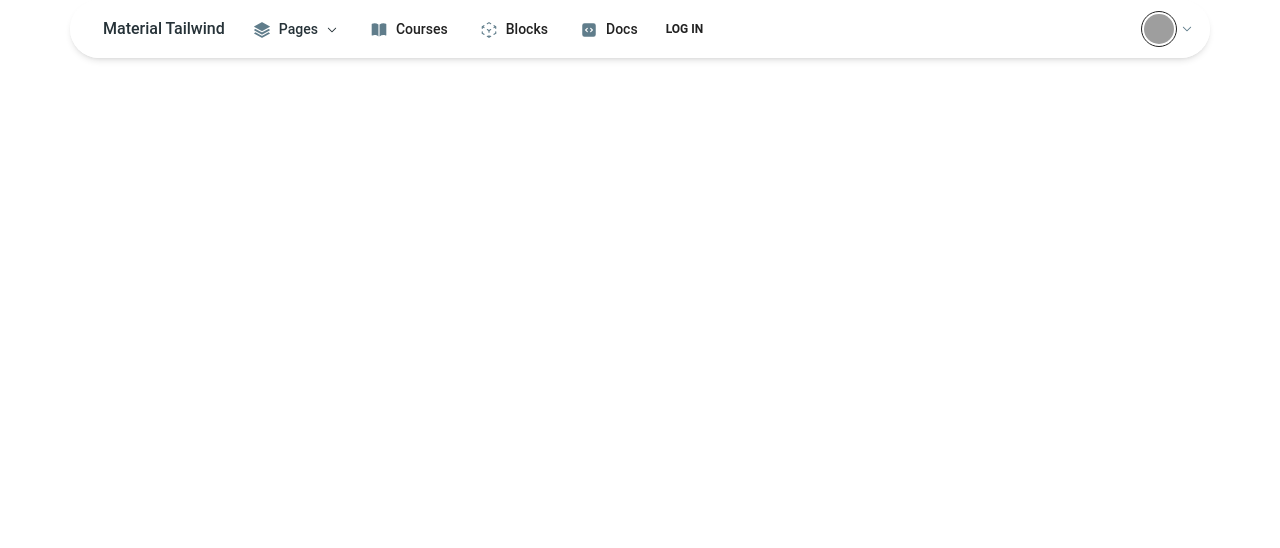
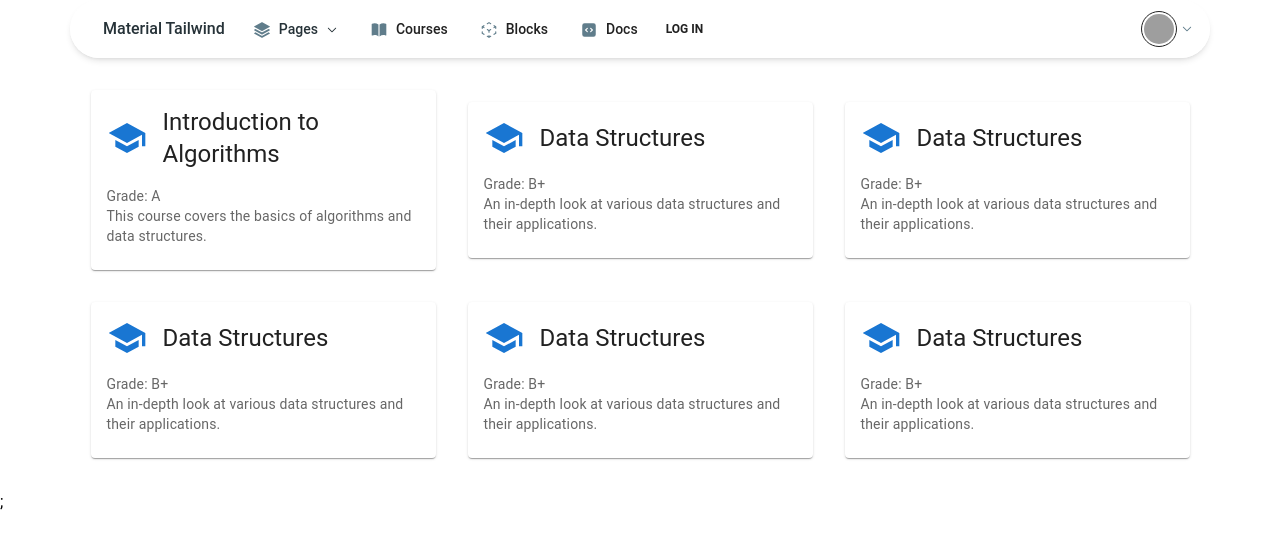
Before and after one commit to SathishAdithiyaaSV/LMS, a React (Vite) app in the folder client/: page / in a window 1280 px wide. Shown: the top 548 px of the page. Built offline with nearby package versions, Linux system fonts and the light colour scheme; grey boxes are pictures that could not be loaded.

Commit message:
Added Course Card

```diff
--- a/client/package.json
+++ b/client/package.json
@@ -10,10 +10,13 @@
     "preview": "vite preview"
   },
   "dependencies": {
+    "@emotion/react": "^11.11.4",
+    "@emotion/styled": "^11.11.5",
     "@headlessui/react": "^2.1.1",
     "@heroicons/react": "^2.1.4",
     "@material-tailwind/react": "^2.1.9",
     "@mui/icons-material": "^5.15.21",
+    "@mui/material": "^5.15.21",
     "react": "^18.3.1",
     "react-dom": "^18.3.1"
   },
--- a/client/src/App.jsx
+++ b/client/src/App.jsx
@@ -1,6 +1,50 @@
 import { Button } from "@material-tailwind/react";
 import ComplexNavbar from "./constants/navbar/Navbar";
+import CourseCard from "./components/Card";
+import { Box } from '@mui/material';
 
 export default function App() {
-  return <ComplexNavbar />;
+  return (
+    <div>
+  <ComplexNavbar />
+  <Box
+      display="flex"
+      flexWrap="wrap"
+      justifyContent="center"
+      sx={{ p: 2 }}
+    >
+  <CourseCard
+        courseName="Introduction to Algorithms"
+        grade="A"
+        description="This course covers the basics of algorithms and data structures."
+      />
+      <CourseCard
+        courseName="Data Structures"
+        grade="B+"
+        description="An in-depth look at various data structures and their applications."
+      />
+      <CourseCard
+        courseName="Data Structures"
+        grade="B+"
+        description="An in-depth look at various data structures and their applications."
+      />
+      <CourseCard
+        courseName="Data Structures"
+        grade="B+"
+        description="An in-depth look at various data structures and their applications."
+      />
+      <CourseCard
+        courseName="Data Structures"
+        grade="B+"
+        description="An in-depth look at various data structures and their applications."
+      />
+      <CourseCard
+        courseName="Data Structures"
+        grade="B+"
+        description="An in-depth look at various data structures and their applications."
+      />
+
+      </Box>;
+  </div>
+  )
 }
--- /dev/null
+++ b/client/src/components/Card.jsx
@@ -0,0 +1,46 @@
+import React from 'react';
+import PropTypes from 'prop-types';
+import { Card, CardContent, Typography, Box, ButtonBase } from '@mui/material';
+import SchoolIcon from '@mui/icons-material/School';
+
+const CourseCard = ({ courseName, grade, description, onClick }) => {
+  return (
+    <ButtonBase
+      onClick={onClick}
+      sx={{
+        display: 'flex',
+        textAlign: 'initial',
+        '&:hover .MuiCard-root': {
+          transform: 'scale(1.05)',
+          boxShadow: '0 4px 8px rgba(0, 0, 0, 0.2)',
+        },
+      }}
+    >
+      <Card className="MuiCard-root" sx={{ maxWidth: 345, margin: 2, transition: 'transform 0.3s' }}>
+        <CardContent>
+          <Box display="flex" alignItems="center" mb={2} mr={2}>
+            <SchoolIcon color="primary" sx={{ fontSize: 40, mr: 2 }} />
+            <Typography variant="h5" component="div">
+              {courseName}
+            </Typography>
+          </Box>
+          <Typography variant="body2" color="textSecondary">
+            Grade: {grade}
+          </Typography>
+          <Typography variant="body2" color="textSecondary">
+            {description}
+          </Typography>
+        </CardContent>
+      </Card>
+    </ButtonBase>
+  );
+};
+
+CourseCard.propTypes = {
+  courseName: PropTypes.string.isRequired,
+  grade: PropTypes.string.isRequired,
+  description: PropTypes.string.isRequired,
+  onClick: PropTypes.func,
+};
+
+export default CourseCard;
```
Also changed, not shown: 1 other file (tests, documents, lock files or other folders).
